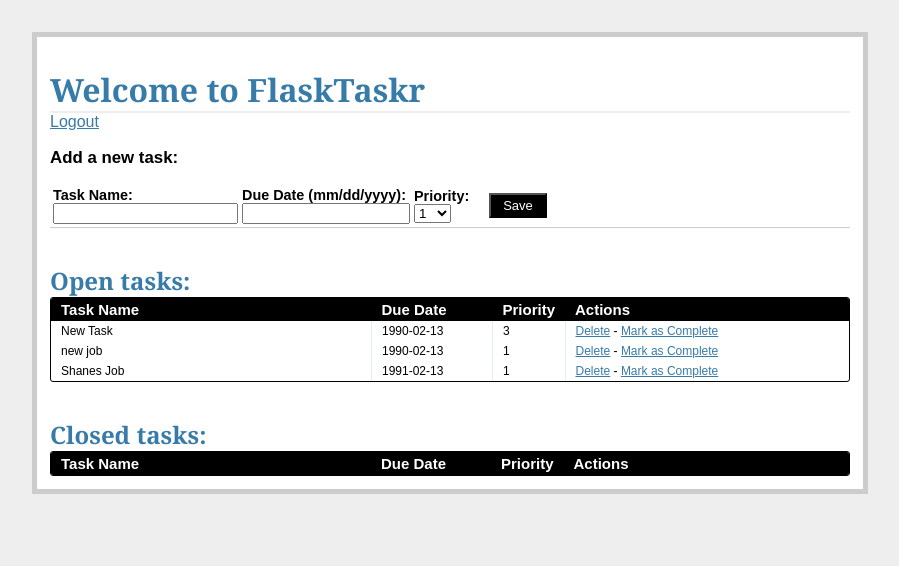
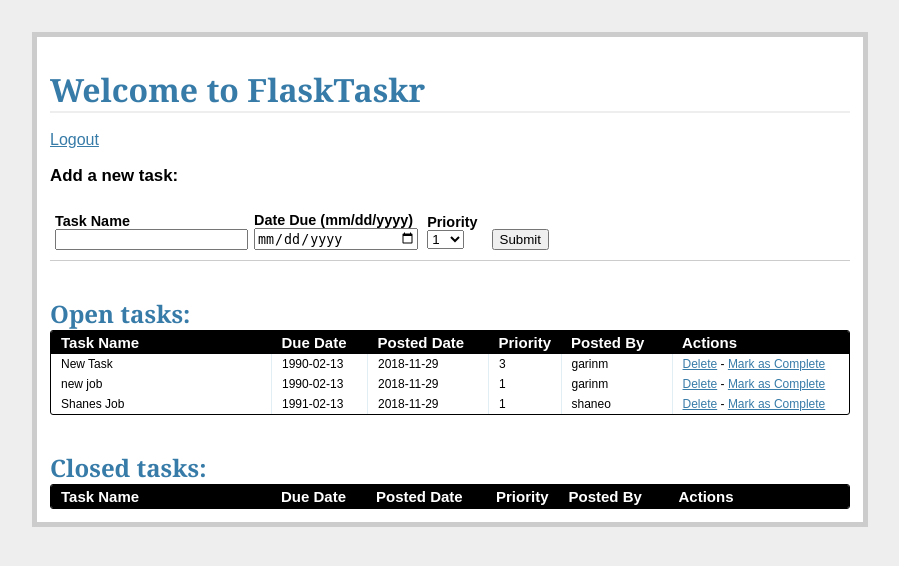
Before and after one commit to garinm90/sturdy-guacamole, a Flask app: page /tasks/ in a window 1280 px wide. Shown: the top 566 px of the page, without its empty margins (190-1089 px from the left). Run offline with Flask 2, Linux system fonts and the light colour scheme; a user stored in the database is signed in; data comes from the database, SQL or seed files in the repository; both versions use the stored data as it was after the commit; lists and menus that the app fills with data are empty.

Commit message:
Migrated DB added FK from user to task

```diff
--- a/static/css/main.css
+++ b/static/css/main.css
@@ -134,3 +134,11 @@ label {
   text-decoration:none;
   position:relative;
 }
+
+.inline-form .input-group{
+  display: inline-block;
+  margin: 10px 5px;
+  }
+  .input-group input {
+  width: 100%;
+  }
--- a/templates/tasks.html
+++ b/templates/tasks.html
@@ -2,44 +2,27 @@
 {% block content %}
 
 <h1>Welcome to FlaskTaskr</h1>
+<br>
 <a href="{{ url_for('logout') }}">Logout</a>
 <div class="add-task">
   <h3>Add a new task:</h3>
-  <table>
-    <tr>
-      <form action="{{ url_for('new_task') }}" method="post">
+  <form action="{{ url_for('new_task') }}" method="post" class="inline-form">
     {{ form.csrf_token }}
-        <td>
-          <label>Task Name:</label>
-          <input name="name" type="text">
-        </td>
-        <td>
-          <label>Due Date (mm/dd/yyyy):</label>
-          <input name="due_date" type="text" style="width:160px;">
-        </td>
-        <td>
-          <label>Priority:</label>
-          <select name="priority" width="100px">
-            <option value="1">1</option>
-            <option value="2">2</option>
-            <option value="3">3</option>
-            <option value="4">4</option>
-            <option value="5">5</option>
-            <option value="6">6</option>
-            <option value="7">7</option>
-            <option value="8">8</option>
-            <option value="9">9</option>
-            <option value="10">10</option>
-          </select>
-        </td>
-        <td>
-          &nbsp;
-          &nbsp;
-          <input class="button" type="submit" value="Save">
-        </td>
-      </form>
-    </tr>
-  </table>
+    <div class="input-group">
+      {{ form.name.label }}
+      {{ form.name }}
+    </div>
+    <div class="input-group">
+      {{ form.due_date.label }}
+      {{ form.due_date }}
+    </div>
+    <div class="input-group">
+      {{ form.priority.label }}
+      {{ form.priority }}
+    </div>
+    <div class="input-group">
+      <button type="submit">Submit</button>
+    </div>
 </div>
 <div class="entries">
   <br>
@@ -49,17 +32,21 @@
     <table>
       <thead>
         <tr>
-          <th width="300px"><strong>Task Name</strong></th>
-          <th width="100px"><strong>Due Date</strong></th>
+          <th width="200px"><strong>Task Name</strong></th>
+          <th width="75px"><strong>Due Date</strong></th>
+          <th width="100px"><strong>Posted Date</strong></th>
           <th width="50px"><strong>Priority</strong></th>
+          <th width="90px"><strong>Posted By</strong></th>
           <th><strong>Actions</strong></th>
         </tr>
       </thead>
       {% for task in open_tasks %}
         <tr>
-          <td width="300px">{{ task.name }}</td>
-          <td width="100px">{{ task.due_date }}</td>
+          <td width="200px">{{ task.name }}</td>
+          <td width="75px">{{ task.due_date }}</td>
+          <td width="100px">{{ task.posted_date }}</td>
           <td width="50px">{{ task.priority }}</td>
+          <td width="90px">{{ task.poster.name }}</td>
           <td>
             <a href="{{ url_for('delete_entry', task_id = task.task_id) }}">Delete</a>  -
             <a href="{{ url_for('complete', task_id = task.task_id) }}">Mark as Complete</a>
@@ -68,26 +55,30 @@
       {% endfor %}
     </table>
   </div>
+</div>
 <br>
 <br>
-</div>
 <div class="entries">
   <h2>Closed tasks:</h2>
   <div class="datagrid">
     <table>
       <thead>
         <tr>
-        <th width="300px"><strong>Task Name</strong></th>
-        <th width="100px"><strong>Due Date</strong></th>
+          <th width="200px"><strong>Task Name</strong></th>
+          <th width="75px"><strong>Due Date</strong></th>
+          <th width="100px"><strong>Posted Date</strong></th>
           <th width="50px"><strong>Priority</strong></th>
+          <th width="90px"><strong>Posted By</strong></th>
           <th><strong>Actions</strong></th>
         </tr>
       </thead>
       {% for task in closed_tasks %}
         <tr>
-          <td width="300px">{{ task.name }}</td>
-          <td width="100px">{{ task.due_date }}</td>
+          <td width="200px">{{ task.name }}</td>
+          <td width="75px">{{ task.due_date }}</td>
+          <td width="100px">{{ task.posted_date }}</td>
           <td width="50px">{{ task.priority }}</td>
+          <td width="90px">{{ task.poster.name }}</td>
           <td>
              <a href="{{ url_for('delete_entry', task_id = task.task_id) }}">Delete</a>
           </td>
--- a/views.py
+++ b/views.py
@@ -1,3 +1,4 @@
+import datetime
 from functools import wraps
 
 from flask import Flask, flash, redirect, render_template, \
@@ -35,6 +36,7 @@ def login_required(test):
 @app.route('/logout/')
 def logout():
     session.pop('logged_in', None)
+    session.pop('user_id', None)
     flash('Goodbye!')
     return redirect(url_for('login'))
 
@@ -48,6 +50,7 @@ def login():
             user = User.query.filter_by(name=request.form['name']).first()
             if user is not None and user.password == request.form['password']:
                 session['logged_in'] = True
+                session['user_id'] = user.id
                 flash('Welcome!')
                 return redirect(url_for('tasks'))
             else:
@@ -80,7 +83,9 @@ def new_task():
                 form.name.data,
                 form.due_date.data,
                 form.priority.data,
-                '1'
+                datetime.datetime.utcnow(),
+                '1',
+                session['user_id']
             )
         db.session.add(new_task)
         db.session.commit()
```
Also changed, not shown: db_migrate.py (added, +22 -0 lines), models.py (+8 -1 lines), flasktaskr.db. Lines whose indentation alone changed are shown as unchanged.
